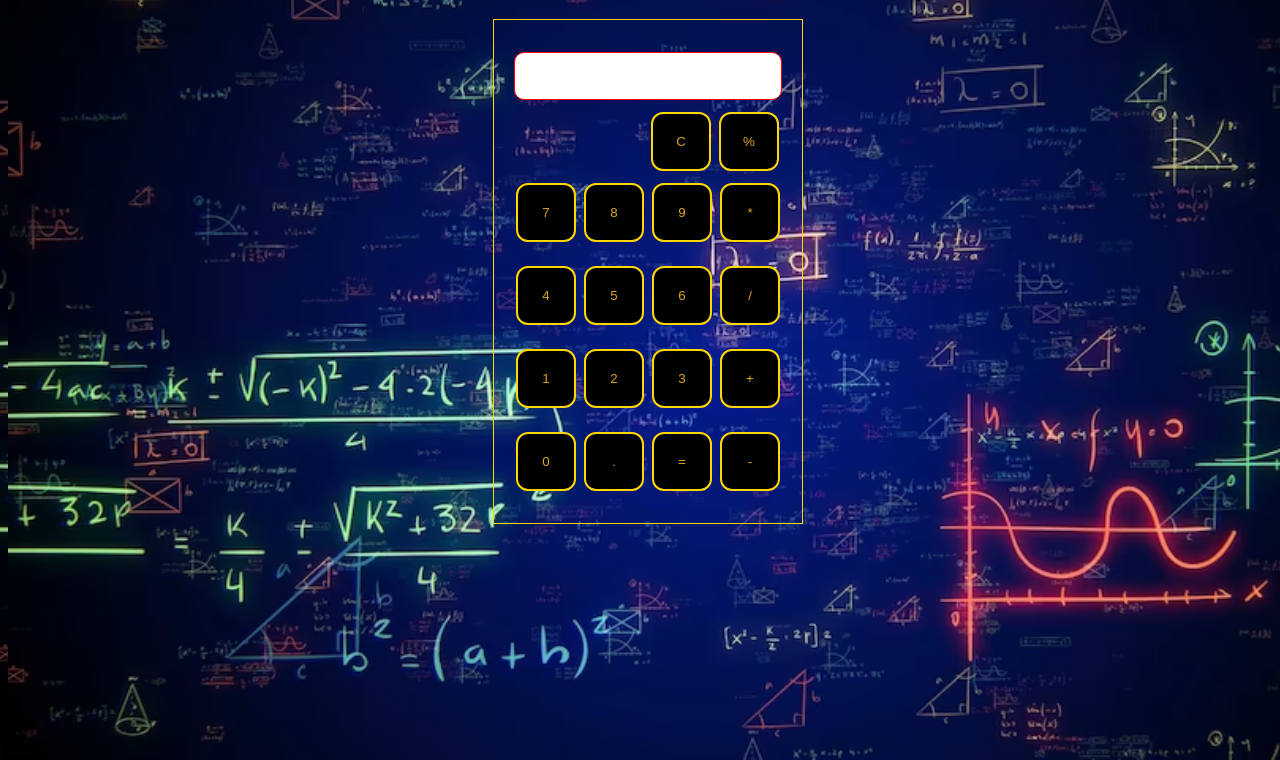
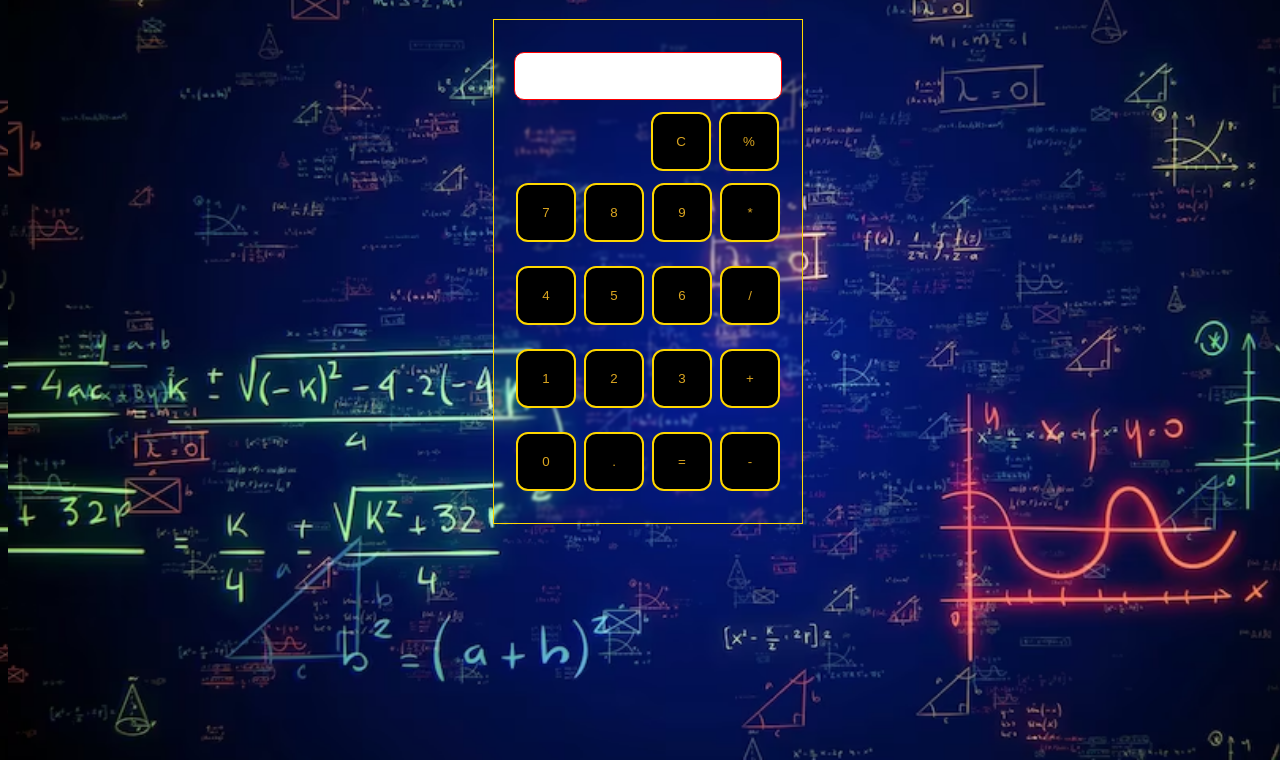
Before and after one commit to pritamkhaple/Calculator-using-HTML-CSS-JS, a plain HTML site: page index.html in a window 1280 px wide. Shown: the part 61-821 px from the top of the page. Drawn offline with Linux system fonts and the light colour scheme.

Commit message:
Update style.css

```diff
--- a/style.css
+++ b/style.css
@@ -68,4 +68,5 @@ border: 1px solid gold;
 height: auto;
 width: max-content;
 padding: 20px;
+backdrop-filter: blur(1.6px);
 }
```
